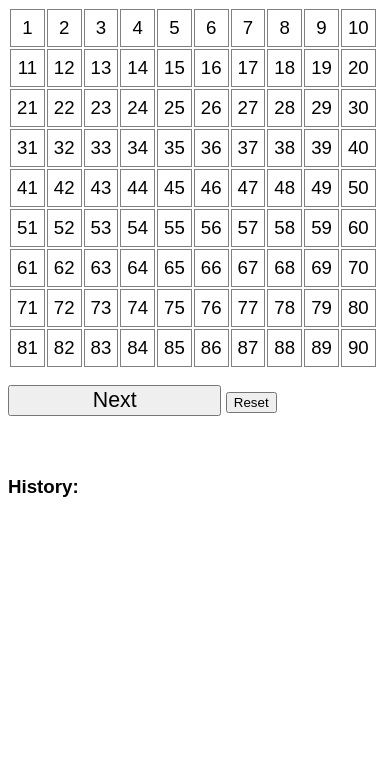
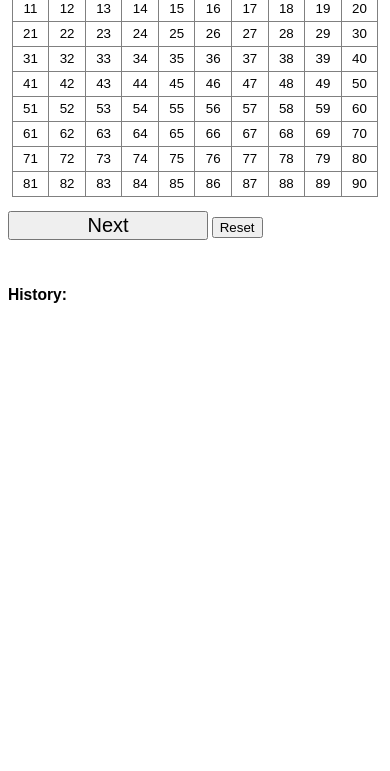
Before and after one commit to biinari/bingo, a plain HTML site: page caller/index.html in a window 390 px wide. Shown: the part 73-844 px from the top of the page. Drawn offline with Linux system fonts and the light colour scheme.

Commit message:
Caller responsive size

```diff
--- a/caller/style.css
+++ b/caller/style.css
@@ -1,31 +1,37 @@
 html {
   font-family: sans-serif;
-  max-width: 400px;
   margin: auto;
+  font-size: 14pt;
 }
 
 h1 {
+  font-size: 1.3em;
   text-align: center;
 }
 
 #current {
-  font-size: 16pt;
+  font-size: 1.2em;
 }
 
 .form {
   margin: 1em 0;
 }
 
+button {
+  font-size: 1em;
+}
+
 #next {
   width: 10em;
-  font-size: 16pt;
+  font-size: 1.5em;
 }
 
 #grid table {
+  border-spacing: 0;
+  border-collapse: collapse;
 }
 
 #grid td {
-  font-size: 14pt;
   padding: 4px 6px;
   border: 1px solid grey;
   line-height: 1.5em;
@@ -40,3 +46,62 @@ h1 {
   background-color: green;
   color: white;
 }
+
+@media only screen and (min-width: 991px) {
+  html {
+    max-width: 400px;
+  }
+}
+
+@media only screen and (max-width: 991px) {
+  html { font-size: 34pt; }
+  #grid table {
+    margin: 5px 1%;
+    width: 98%;
+  }
+  #grid td {
+    border-width: 2px;
+  }
+}
+
+@media only screen and (max-width: 975px) { html { font-size: 33pt; } }
+@media only screen and (max-width: 950px) { html { font-size: 32pt; } }
+@media only screen and (max-width: 925px) { html { font-size: 31pt; } }
+@media only screen and (max-width: 900px) { html { font-size: 30pt; } }
+@media only screen and (max-width: 875px) { html { font-size: 29pt; } }
+@media only screen and (max-width: 850px) { html { font-size: 28pt; } }
+@media only screen and (max-width: 825px) { html { font-size: 27pt; } }
+@media only screen and (max-width: 800px) { html { font-size: 26pt; } }
+@media only screen and (max-width: 775px) { html { font-size: 25pt; } }
+@media only screen and (max-width: 750px) { html { font-size: 24pt; } }
+@media only screen and (max-width: 725px) { html { font-size: 23pt; } }
+@media only screen and (max-width: 700px) {
+  html { font-size: 22pt; }
+  #grid td {
+    padding: 3px;
+    border-width: 1px;
+  }
+}
+@media only screen and (max-width: 675px) { html { font-size: 21pt; } }
+@media only screen and (max-width: 650px) { html { font-size: 20pt; } }
+@media only screen and (max-width: 625px) { html { font-size: 19pt; } }
+@media only screen and (max-width: 600px) { html { font-size: 18pt; } }
+@media only screen and (max-width: 575px) { html { font-size: 17pt; } }
+@media only screen and (max-width: 550px) { html { font-size: 16pt; } }
+@media only screen and (max-width: 525px) { html { font-size: 15pt; } }
+@media only screen and (max-width: 500px) { html { font-size: 14pt; } }
+@media only screen and (max-width: 475px) { html { font-size: 13pt; } }
+@media only screen and (max-width: 450px) {
+  html { font-size: 12pt; }
+  #grid td { padding: 2px; }
+}
+@media only screen and (max-width: 425px) { html { font-size: 11pt; } }
+@media only screen and (max-width: 400px) {
+  html { font-size: 10pt; }
+  #grid td { padding: 2px 1px; }
+}
+@media only screen and (max-width: 375px) {
+  #grid td { padding: 1px; }
+}
+@media only screen and (max-width: 350px) { html { font-size: 9pt; } }
+@media only screen and (max-width: 300px) { html { font-size: 8pt; } }
```
